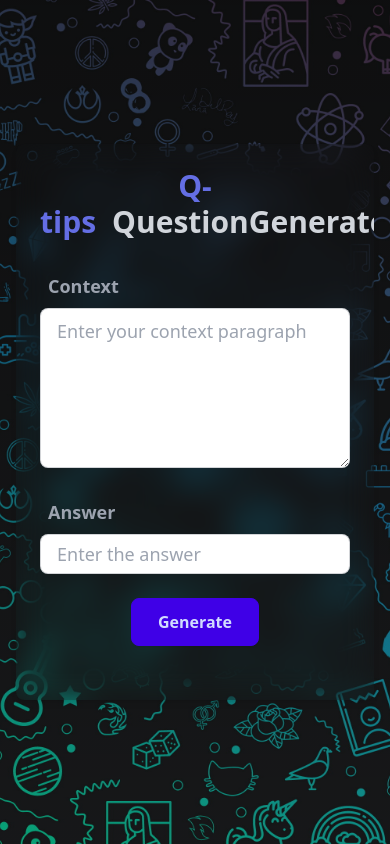
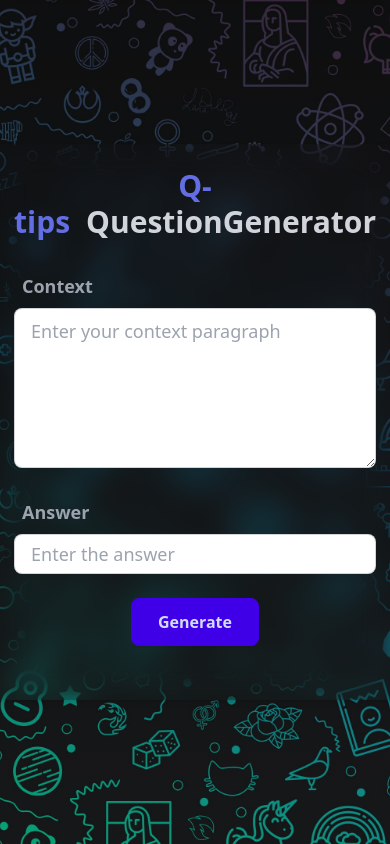
Before and after one commit to SamratAdhikari/Q-tips, a React (Vite) app in the folder app/: page / in a window 390 px wide. Built offline with nearby package versions, Linux system fonts and the light colour scheme.

Commit message:
update height

```diff
--- a/app/src/pages/Home.jsx
+++ b/app/src/pages/Home.jsx
@@ -17,9 +17,8 @@ const Home = () => {
     };
 
     return (
-        <div className="flex flex-col items-center justify-center h-full lg:w-[50%] sm:w-[70%] w-full mx-auto py-[8rem]">
-            {/* Main blurry section */}
-            <div className="w-full h-full p-6 rounded-lg shadow-md bg-gray-400 bg-clip-padding backdrop-filter backdrop-blur-lg bg-opacity-0 relative overflow-hidden">
+        <div className="flex flex-col items-center justify-center h-full lg:w-[50%] sm:w-[70%] mx-auto py-[8rem]">
+            <div className="w-full h-full p-6 rounded-lg shadow-md bg-gray-400 bg-clip-padding backdrop-filter backdrop-blur-lg bg-opacity-0">
                 <h1 className="text-3xl font-semibold text-center text-[#646EE4] mb-6">
                     Q-tips
                     <span className="text-gray-300 ml-4">
@@ -28,9 +27,8 @@ const Home = () => {
                 </h1>
 
                 <form onSubmit={handleSubmit}>
-                    {/* Context Input */}
                     <div>
-                        <label className="label p-2">
+                        <label className="label p-2 ">
                             <span className="label-text text-lg font-semibold text-gray-400">
                                 Context
                             </span>
@@ -43,7 +41,6 @@ const Home = () => {
                         ></textarea>
                     </div>
 
-                    {/* Answer Input */}
                     <div>
                         <label className="label p-2 mt-4">
                             <span className="text-lg label-text font-semibold text-gray-400">
@@ -59,7 +56,6 @@ const Home = () => {
                         />
                     </div>
 
-                    {/* Submit Button */}
                     <div className="flex items-center justify-center">
                         <button className="btn btn-active btn-primary my-6 text-base py-2 min-w-[128px]">
                             {loading ? (
@@ -71,15 +67,14 @@ const Home = () => {
                     </div>
                 </form>
 
-                {/* Question Section */}
                 {question && (
-                    <div className="mt-4">
+                    <div>
                         <label className="label p-2">
                             <span className="text-lg label-text font-semibold text-gray-400">
                                 Question
                             </span>
                         </label>
-                        <div className="w-full input input-bordered h-auto text-lg border-gray-600 bg-[#1D232A] py-4 px-3 text-gray-300 break-words">
+                        <div className="w-full input input-bordered h-auto text-lg border-gray-600 bg-[#1D232A] py-4 px-3 text-gray-300">
                             {question}
                         </div>
                     </div>
```
